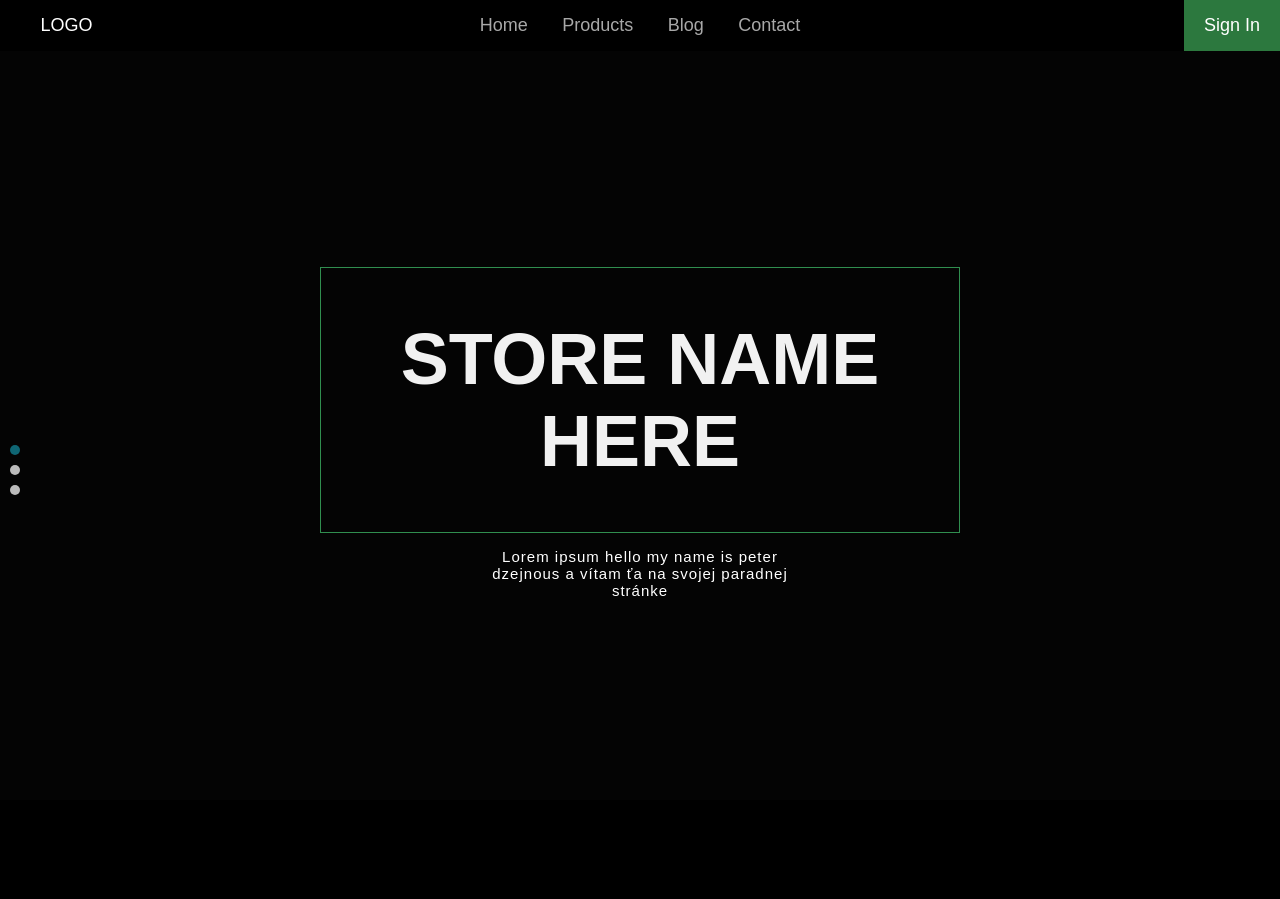
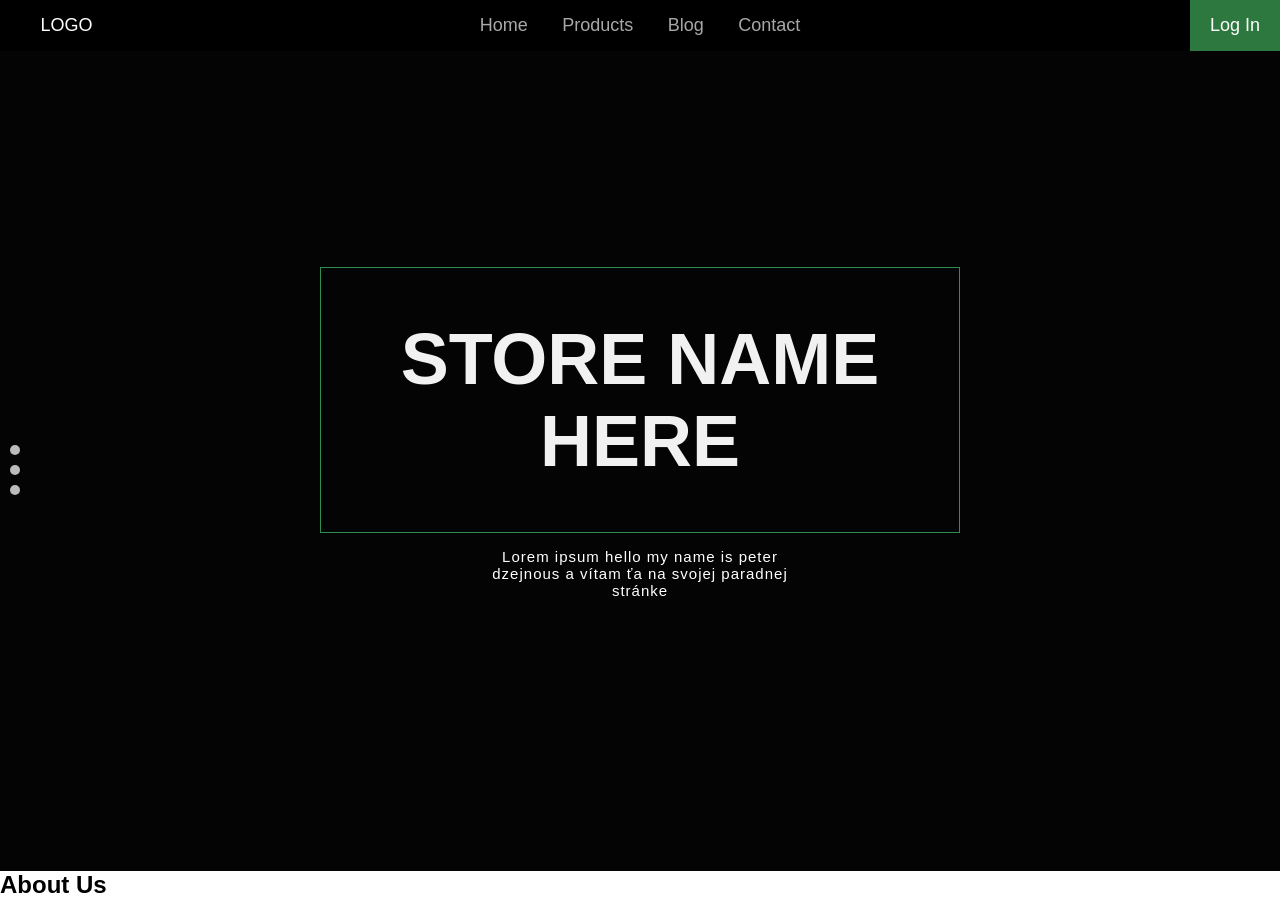
Before and after one commit to Glatoo/eshop, a PHP site: page / in a window 1280 px wide. Before the commit the page ends 596 px from the top, so only its background shows below. Run offline with PHP 8.4, Linux system fonts and the light colour scheme.

Commit message:
Oprava pohubenej stranky calej

```diff
--- a/frontend/css/style.css
+++ b/frontend/css/style.css
@@ -1,10 +1,16 @@
 html{
     scroll-behavior: smooth;
+    height: 100%;
+}
+
+::-webkit-scrollbar {
+    display: none;
 }
 
 body{
     margin: 0 auto;
     width: 100%;
+    height: 100%;
     overflow-y: scroll;
     overflow-x: hidden;
     background-color: #040404;
@@ -97,6 +103,11 @@ nav{
     color: #337626;
 }
 
+.index-article{
+    max-width: 100%;
+    height: 100%;
+}
+
 .heading{
     color: #f1f1f1;
     font-size: 72px;
@@ -108,6 +119,9 @@ nav{
     margin-top: 0;
 }
 
+.heading::selection{
+    background-color: #308E4F;
+}
 .heading-container{
     position: absolute;
     left: 50%;
@@ -124,6 +138,7 @@ nav{
     text-align: center;
     letter-spacing: 1px;
 }
+
 
 .menu{
     position: fixed;
@@ -146,17 +161,9 @@ nav{
     transition-duration: 0.5s;
 }
 
-.dot-active{
-    height: 10px;
-    width: 10px;
-    border-radius: 50%;
-    display: grid;
-    margin: 10px;
-    background-color: #0f6674;
-    transition-duration: 0.5s;
+.about-us{
+    width: 100%;
+    height: auto;
+    background-color: white;
 }
-
-.dot-active:hover{
-    background-color: #116273;
-    transition-duration: 0.5s;
-}
+/*    LOGIN     */
--- a/frontend/index.php
+++ b/frontend/index.php
@@ -2,22 +2,24 @@
 include "layout/header.php";
 include "layout/nav.php";
 ?>
-<article>
-    <section class="index-article">
+<article class="index-article">
+    <section >
         <div class="heading-container">
             <h1 class="heading"><?php echo $store_name;?></h1>
             <p>Lorem ipsum hello my name is peter dzejnous a vítam ťa na svojej paradnej stránke</p>
         </div>
         <div class="menu">
-            <a href="#"><span class="dot-active"></span></a>
+            <a href="#"><span class="dot"></span></a>
             <a href="#"><span class="dot"></span></a>
             <a href="#"><span class="dot"></span></a>
         </div>
-        <div>
+    </section>
+    <div class="clear"></div>
+</article>
 
-        </div>
-    </section>
+<section class="about-us">
+    <h1>About Us</h1>
 
-</article>
+</section>
 <?php
 include "layout/footer.php";
--- a/frontend/layout/nav.php
+++ b/frontend/layout/nav.php
@@ -9,7 +9,7 @@ $currentPage = $_SERVER['REQUEST_URI'];
             <li <?php if ($currentPage == '/pages/products.php'){echo 'class="nav-item-active"';}else{echo'class="nav-item"';} ?>><a href="../pages/products.php">Products</a></li>
             <li <?php if ($currentPage == '/pages/blog.php'){echo 'class="nav-item-active"';}else{echo'class="nav-item"';} ?>><a href="../pages/blog.php">Blog</a></li>
             <li <?php if ($currentPage == '/pages/contact.php'){echo 'class="nav-item-active"';}else{echo'class="nav-item"';} ?>><a href="../pages/contact.php">Contact</a></li>
-            <li class="nav-item-right"><a href="../pages/login.php">Sign In</a></li>
+            <li class="nav-item-right"><a href="../pages/login.php">Log In</a></li>
     </ul>
 
 </nav>
```
